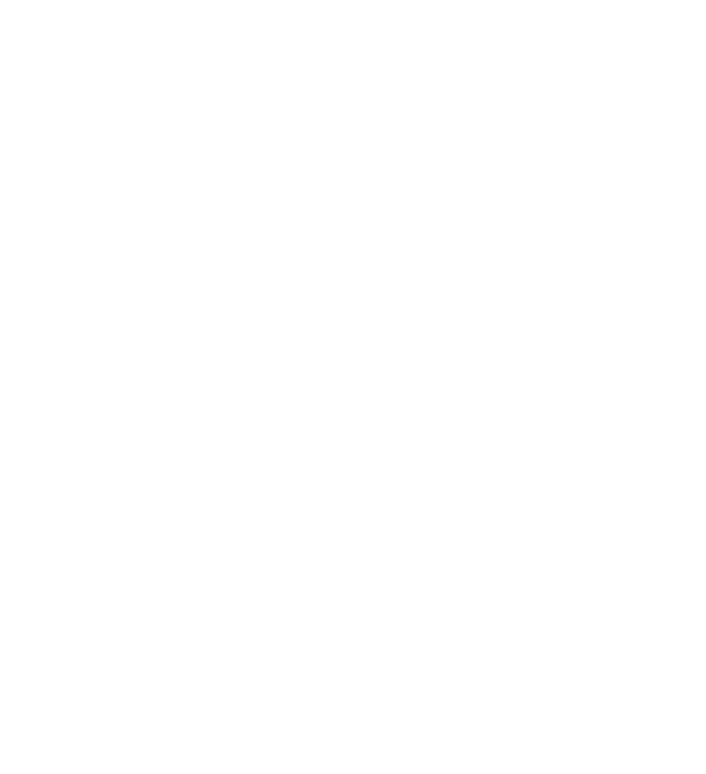
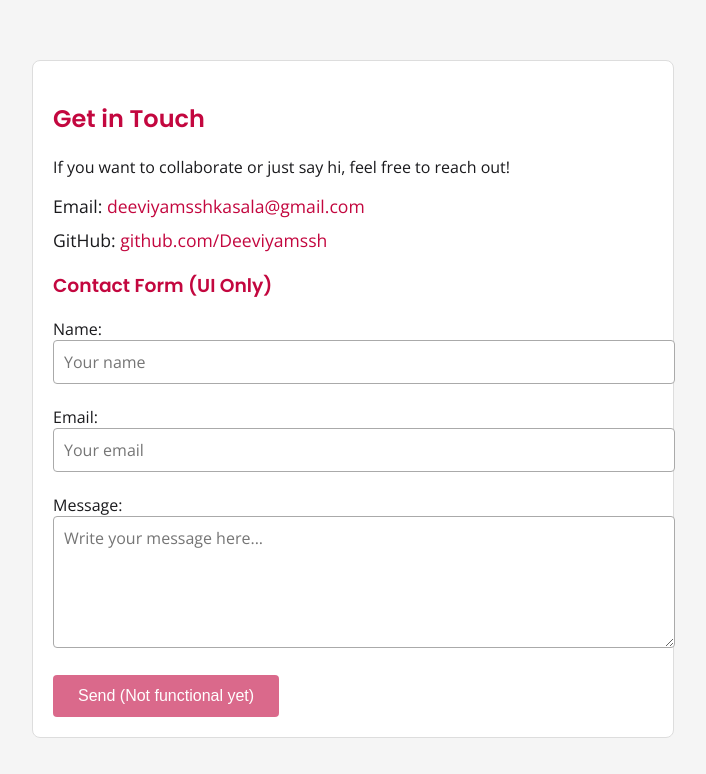
Before and after one commit to Deeviyamssh/deeviyamssh.github.io, a plain HTML site: page contact.html in a window 1280 px wide. Shown: the whole page, without its empty margins (287-993 px from the left). Drawn offline with nearby package versions, Linux system fonts and the light colour scheme.

Commit message:
Phase 2: Add contact page with form UI

```diff
--- a/contact.html
+++ b/contact.html
@@ -0,0 +1,36 @@
+<!DOCTYPE html>
+<html>
+<head>
+  <title>Contact | Deeviyamssh</title>
+  <link href="https://fonts.googleapis.com/css2?family=Open+Sans&family=Poppins:wght@600&display=swap" rel="stylesheet">
+  <link rel="stylesheet" href="styles.css">
+</head>
+<body>
+
+  <section class="contact">
+    <h2>Get in Touch</h2>
+
+    <p>If you want to collaborate or just say hi, feel free to reach out!</p>
+
+    <ul>
+      <li>Email: <a href="mailto:deeviyamsshkasala@gmail.com">deeviyamsshkasala@gmail.com</a></li>
+      <li>GitHub: <a href="https://github.com/Deeviyamssh" target="_blank">github.com/Deeviyamssh</a></li>
+    </ul>
+
+    <h3>Contact Form (UI Only)</h3>
+    <form>
+      <label for="name">Name:</label><br>
+      <input type="text" id="name" name="name" placeholder="Your name" required><br><br>
+
+      <label for="email">Email:</label><br>
+      <input type="email" id="email" name="email" placeholder="Your email" required><br><br>
+
+      <label for="message">Message:</label><br>
+      <textarea id="message" name="message" placeholder="Write your message here..." rows="5" required></textarea><br><br>
+
+      <button type="submit" disabled>Send (Not functional yet)</button>
+    </form>
+  </section>
+
+</body>
+</html>
--- a/styles.css
+++ b/styles.css
@@ -78,3 +78,57 @@
 .project-card a:hover {
   text-decoration: underline;
 }
+.contact {
+  max-width: 600px;
+  margin: 40px auto;
+  padding: 20px;
+  background-color: #fff;
+  border-radius: 8px;
+  border: 1px solid #ddd;
+}
+
+.contact h2, .contact h3 {
+  color: #C3073F;
+  font-family: 'Poppins', sans-serif;
+}
+
+.contact ul {
+  list-style: none;
+  padding: 0;
+}
+
+.contact ul li {
+  margin-bottom: 10px;
+  font-size: 1.1em;
+}
+
+.contact a {
+  color: #C3073F;
+  text-decoration: none;
+}
+
+.contact a:hover {
+  text-decoration: underline;
+}
+
+.contact form input[type="text"],
+.contact form input[type="email"],
+.contact form textarea {
+  width: 100%;
+  padding: 10px;
+  border: 1px solid #aaa;
+  border-radius: 4px;
+  font-size: 1em;
+  font-family: 'Open Sans', sans-serif;
+}
+
+.contact form button {
+  background-color: #C3073F;
+  color: white;
+  border: none;
+  padding: 12px 25px;
+  font-size: 1em;
+  border-radius: 4px;
+  cursor: not-allowed;
+  opacity: 0.6;
+}
```
